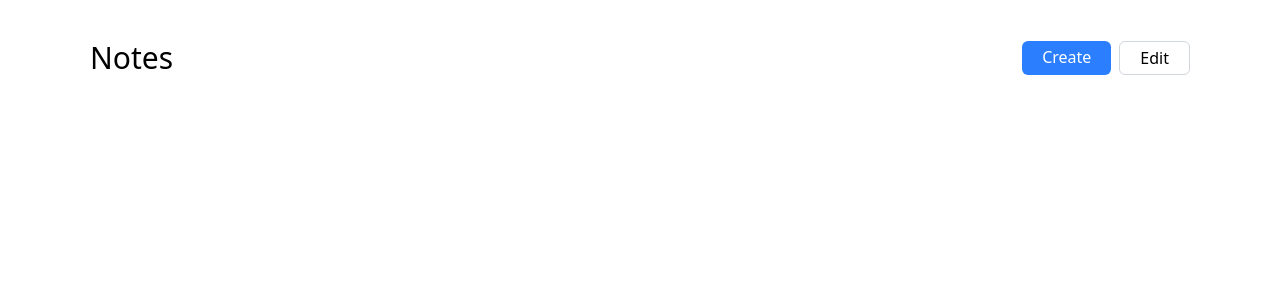
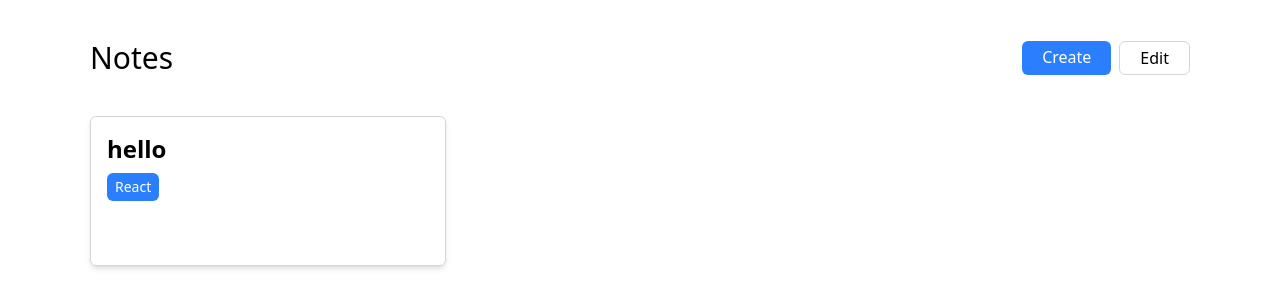
Before and after one commit to karal63/notes-project, a Vue app: page / in a window 1280 px wide. Shown: the top 308 px of the page. Built offline with nearby package versions, Linux system fonts and the light colour scheme.

Commit message:
Allows to create notes that will be displayed in the home page.

```diff
--- a/src/components/NoteForm.vue
+++ b/src/components/NoteForm.vue
@@ -22,7 +22,7 @@
                         >
                             {{ tag.name }}
                             <button
-                                @click="() => deleteExistingTag(tag.id)"
+                                @click.prevent="() => deleteExistingTag(tag.id)"
                                 class="text-lg"
                             >
                                 &times;
@@ -45,18 +45,18 @@
 
                     <div
                         v-if="tagsDropListOpen"
-                        class="absolute top-[120%] left-0 w-full border border-gray-300"
+                        class="absolute top-[120%] left-0 w-full border border-gray-300 bg-white"
                     >
                         <!-- show here all previously used list of tags -->
                         <button
-                            @click="tagName = 'React'"
+                            @click.prevent="tagName = 'React'"
                             class="flex justify-start w-full px-4 py-2 hover:bg-blue-100 cursor-pointer"
                         >
                             React
                         </button>
                         <button
+                            @click.prevent="addNewTag"
                             class="flex justify-start w-full pl-4 py-2 hover:bg-blue-100 cursor-pointer"
-                            @click="addNewTag"
                         >
                             Add "{{ tagName }}"
                         </button>
@@ -68,22 +68,25 @@
         <div class="flex flex-col mt-5">
             <label class="block pb-2 text-gray-500">Description</label>
             <textarea
+                v-model="noteDesc"
                 rows="10"
-                class="border border-gray-300 rounded-md outline-none"
+                class="border border-gray-300 rounded-md outline-none p-3"
             ></textarea>
         </div>
 
         <div class="flex justify-end gap-2 mt-5">
             <button
+                type="submit"
                 class="bg-blue-500 text-white px-5 py-1 rounded-md cursor-pointer"
             >
                 Create
             </button>
-            <button
+            <RouterLink
+                to="/"
                 class="px-5 py-1 rounded-md border border-gray-300 cursor-pointer"
             >
                 Cancel
-            </button>
+            </RouterLink>
         </div>
     </form>
 </template>
@@ -91,19 +94,30 @@
 <script setup lang="ts">
 import { ref } from "vue";
 import type { Tag } from "../types";
+import { useGlobalStore } from "../store";
+import { useRouter } from "vue-router";
 
-defineProps<{ tags: Tag[] }>();
+const store = useGlobalStore();
+const router = useRouter();
+
+const props = defineProps<{ tags: Tag[] }>();
 const emit = defineEmits<{
     (e: "addTag", tagName: string): void;
     (e: "deleteTag", tagName: number): void;
 }>();
 
 const noteName = ref<string>("");
+const noteDesc = ref<string>("");
 const tagName = ref<string>("");
 const tagsDropListOpen = ref(false);
 
 const onSubmit = () => {
-    console.log("submittting");
+    store.addNote({
+        name: noteName.value,
+        desc: noteDesc.value,
+        tags: props.tags,
+    });
+    router.push("/");
 };
 
 const addNewTag = () => {
--- a/src/pages/Home.vue
+++ b/src/pages/Home.vue
@@ -14,6 +14,26 @@
             >
                 Edit
             </button>
+        </div>
+    </div>
+
+    <div class="grid grid-cols-3 gap-4">
+        <div v-for="note in store.notes">
+            <div
+                class="h-[150px] border border-gray-300 rounded-md shadow-md hover:shadow-xl transition-all cursor-pointer p-4"
+            >
+                <h1 class="text-2xl font-semibold">
+                    {{ note.name }}
+                </h1>
+                <ul class="flex gap-3 mt-2">
+                    <li
+                        v-for="tag in note.tags"
+                        class="bg-blue-500 rounded-md px-2 text-sm py-1 text-white"
+                    >
+                        {{ tag.name }}
+                    </li>
+                </ul>
+            </div>
         </div>
     </div>
 
@@ -82,4 +102,8 @@
     </form> -->
 </template>
 
-<script setup lang="ts"></script>
+<script setup lang="ts">
+import { watchEffect } from "vue";
+import { useGlobalStore } from "../store";
+const store = useGlobalStore();
+</script>
--- /dev/null
+++ b/src/store.ts
@@ -0,0 +1,25 @@
+import { defineStore } from "pinia";
+import { ref } from "vue";
+import type { Note } from "./types";
+
+export const useGlobalStore = defineStore("storeId", () => {
+    const notes = ref<Note[]>([
+        {
+            name: "hello",
+            desc: "123",
+            tags: [{ id: 0, name: "React" }],
+            id: 0,
+        },
+    ]);
+    const addNote = (newNote: any) => {
+        notes.value = [...notes.value, { ...newNote, id: getNextId(notes) }];
+    };
+
+    const getNextId = (items: any) => {
+        return items.value.length > 0
+            ? Math.max(...items.value.map((item: any) => item.id)) + 1
+            : 0;
+    };
+
+    return { notes, addNote };
+});
```
Also changed, not shown: src/types.ts (+7 -0 lines).
